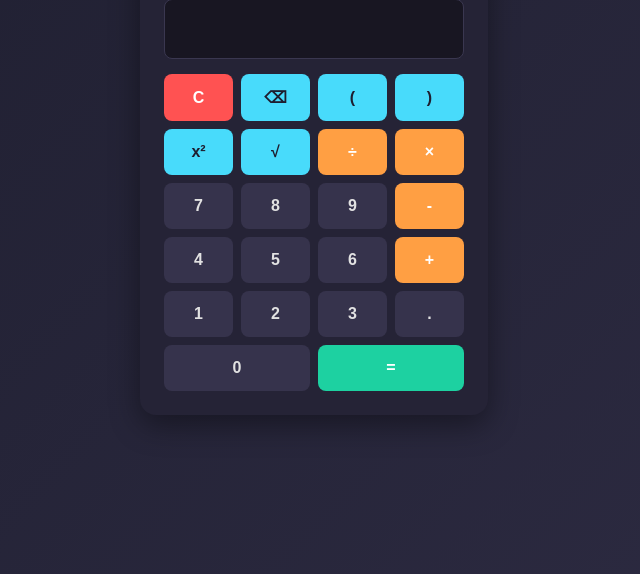
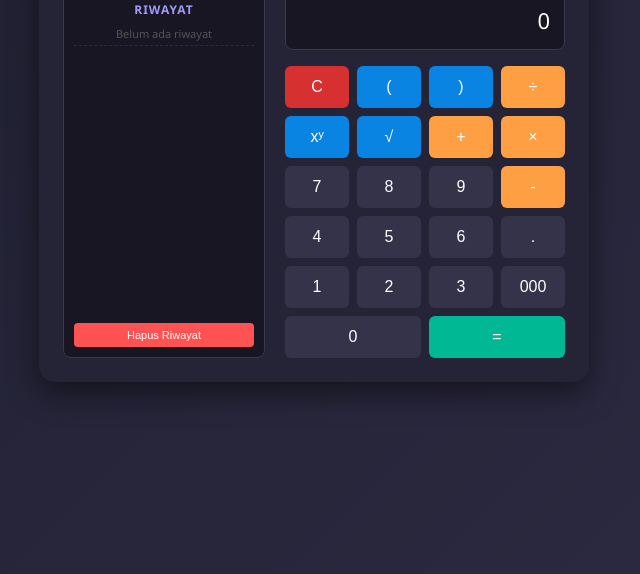
Before and after one commit to mohammedbakiir-hub/Calculator, a plain HTML site: page index.html in a window 1280 px wide. Shown: the part 226-800 px from the top of the page, without its empty margins (326-966 px from the left). Drawn offline with Linux system fonts and the light colour scheme.

Commit message:
index.html

```diff
--- a/index.html
+++ b/index.html
@@ -3,7 +3,7 @@
 <head>
     <meta charset="UTF-8">
     <meta name="viewport" content="width=device-width, initial-scale=1.0">
-    <title>Calculator Estetik</title>
+    <title>Kalkulator Estetik & Riwayat</title>
     <style>
         body {
             font-family: 'Segoe UI', Tahoma, Geneva, Verdana, sans-serif;
@@ -14,34 +14,79 @@
             background: linear-gradient(135deg, #1e1e2f, #2d2b42);
             margin: 0;
         }
-        .calculator {
+        .main-container {
+            display: flex;
+            gap: 20px;
             background: #252336;
             padding: 24px;
             border-radius: 16px;
-            box-shadow: 0 10px 30px rgba(0,0,0,0.4);
-            width: 300px;
+            box-shadow: 0 10px 30px rgba(0,0,0,0.5);
         }
-        .app-title {
-            color: #fff;
+        .history-panel {
+            width: 180px;
+            background: #181622;
+            border-radius: 8px;
+            padding: 10px;
+            display: flex;
+            flex-direction: column;
+            justify-content: space-between;
+            max-height: 420px;
+            border: 1px solid #3a3750;
+        }
+        .history-content {
+            overflow-y: auto;
+            flex-grow: 1;
+        }
+        .history-panel h4 {
+            color: #a29bfe;
+            font-size: 12px;
+            margin: 0 0 8px 0;
             text-align: center;
-            font-size: 20px;
-            font-weight: 600;
-            letter-spacing: 1.5px;
-            margin-bottom: 15px;
             text-transform: uppercase;
+            letter-spacing: 1px;
         }
-        #display {
+        .history-item {
+            color: #8c88a8;
+            font-size: 11px;
+            text-align: right;
+            margin-bottom: 6px;
+            border-bottom: 1px dashed #2d2b42;
+            padding-bottom: 4px;
+        }
+        .btn-clear-history {
+            background: #ff5252;
+            color: white;
+            border: none;
+            padding: 6px;
+            border-radius: 4px;
+            font-size: 11px;
+            cursor: pointer;
+            text-align: center;
+            margin-top: 8px;
+            transition: background 0.2s;
+        }
+        .btn-clear-history:hover {
+            background: #ff1744;
+        }
+        .calculator {
+            width: 280px;
+        }
+        .display {
             width: 100%;
             height: 60px;
             background: #181622;
-            color: #fff;
-            font-size: 24px;
+            color: #ffffff;
+            font-size: 22px;
             text-align: right;
-            padding: 10px;
+            padding: 10px 14px;
             box-sizing: border-box;
-            margin-bottom: 15px;
+            border: 1px solid #3a3750;
             border-radius: 8px;
-            border: 1px solid #3a3750;
+            margin-bottom: 16px;
+            overflow-x: auto;
+            display: flex;
+            align-items: center;
+            justify-content: flex-end;
         }
         .buttons {
             display: grid;
@@ -49,101 +94,175 @@
             gap: 8px;
         }
         button {
-            padding: 14px;
+            padding: 12px;
             font-size: 16px;
-            font-weight: 600;
+            border: none;
+            border-radius: 6px;
             cursor: pointer;
-            border: none;
-            border-radius: 8px;
-            background: #36334c;
-            color: #e2e2e2;
-            transition: 0.2s;
+            background: #35334a;
+            color: #ffffff;
+            transition: background 0.2s;
         }
-        button:hover { background: #4c486a; }
-        .operator { background: #ff9f43; color: #fff; }
-        .operator:hover { background: #e08b35; }
-        .clear { background: #ff5252; color: #fff; }
-        .clear:hover { background: #e04444; }
-        .function { background: #48dbfb; color: #1e1e2f; }
-        .function:hover { background: #37c3df; }
-        .equal { background: #1dd1a1; color: #fff; grid-column: span 2; }
-        .equal:hover { background: #10ac84; }
+        button:hover {
+            background: #464363;
+        }
+        .btn-operator {
+            background: #ff9f43;
+            color: #fff;
+        }
+        .btn-operator:hover {
+            background: #f39c12;
+        }
+        .btn-function {
+            background: #0984e3;
+            color: #fff;
+        }
+        .btn-function:hover {
+            background: #74b9ff;
+        }
+        .btn-equal {
+            background: #00b894;
+            color: #fff;
+            grid-column: span 2;
+        }
+        .btn-equal:hover {
+            background: #55efc4;
+        }
+        .btn-clear {
+            background: #d63031;
+            color: #fff;
+        }
+        .btn-clear:hover {
+            background: #ff7675;
+        }
     </style>
 </head>
 <body>
 
+<div class="main-container">
+    <!-- Panel Riwayat di Kiri -->
+    <div class="history-panel">
+        <div>
+            <h4>Riwayat</h4>
+            <div class="history-content" id="historyList">
+                <div class="history-item" style="text-align: center; color: #555;">Belum ada riwayat</div>
+            </div>
+        </div>
+        <button class="btn-clear-history" onclick="clearHistory()">Hapus Riwayat</button>
+    </div>
+
+    <!-- Kalkulator Utama -->
     <div class="calculator">
-    <div class="app-title">Calculator</div>
-    <input type="text" id="display" readonly>
+        <div class="display" id="display">0</div>
         <div class="buttons">
-        <button class="clear" onclick="clearDisplay()">C</button>
-        <button class="function" onclick="backspace()">⌫</button>
-        <button class="function" onclick="appendValue('(')">(</button>
-        <button class="function" onclick="appendValue(')')">)</button>
+            <button class="btn-clear" onclick="clearDisplay()">C</button>
+            <button class="btn-function" onclick="appendValue('(')">(</button>
+            <button class="btn-function" onclick="appendValue(')')">)</button>
+            <button class="btn-operator" onclick="appendValue('/')">÷</button>
 
-        <button class="function" onclick="appendSquare()">x²</button>
-        <button class="function" onclick="appendSqrt()">√</button>
-        <button class="operator" onclick="appendValue('÷')">÷</button>
-        <button class="operator" onclick="appendValue('×')">×</button>
+            <button class="btn-function" onclick="appendPower()">xʸ</button>
+            <button class="btn-function" onclick="appendSqrt()">√</button>
+            <button class="btn-operator" onclick="appendValue('+')">+</button>
+            <button class="btn-operator" onclick="appendValue('*')">×</button>
 
             <button onclick="appendValue('7')">7</button>
             <button onclick="appendValue('8')">8</button>
             <button onclick="appendValue('9')">9</button>
-        <button class="operator" onclick="appendValue('-')">-</button>
+            <button class="btn-operator" onclick="appendValue('-')">-</button>
 
             <button onclick="appendValue('4')">4</button>
             <button onclick="appendValue('5')">5</button>
             <button onclick="appendValue('6')">6</button>
-        <button class="operator" onclick="appendValue('+')">+</button>
+            <button onclick="appendValue('.')">.</button>
 
             <button onclick="appendValue('1')">1</button>
             <button onclick="appendValue('2')">2</button>
             <button onclick="appendValue('3')">3</button>
-        <button onclick="appendValue('.')">.</button>
+            <button onclick="appendValue('000')">000</button>
 
             <button onclick="appendValue('0')" style="grid-column: span 2;">0</button>
-        <button class="equal" onclick="calculate()">=</button>
+            <button class="btn-equal" onclick="calculate()">=</button>
+        </div>
     </div>
 </div>
 
 <script>
     const display = document.getElementById('display');
+    const historyList = document.getElementById('historyList');
+    let currentExpression = '';
+    let historyData = [];
 
     function appendValue(val) {
-        display.value += val;
+        if (display.innerText === '0' && val !== '.') {
+            currentExpression = '';
+        }
+        currentExpression += val;
+        display.innerText = currentExpression;
+    }
+
+    function appendPower() {
+        currentExpression += '^';
+        display.innerText = currentExpression;
+    }
+
+    function appendSqrt() {
+        currentExpression += '√(';
+        display.innerText = currentExpression;
     }
 
     function clearDisplay() {
-        display.value = '';
+        currentExpression = '';
+        display.innerText = '0';
     }
 
-    function backspace() {
-        display.value = display.value.slice(0, -1);
-    }
-
-    function appendSquare() {
-        if (display.value !== '') {
-            display.value = `(${display.value})**2`;
-            calculate();
-        }
-    }
-
-    function appendSqrt() {
-        display.value += 'Math.sqrt(';
+    function clearHistory() {
+        historyData = [];
+        historyList.innerHTML = '<div class="history-item" style="text-align: center; color: #555;">Belum ada riwayat</div>';
     }
 
     function calculate() {
         try {
-            // Ubah simbol visual ke operator JavaScript asli sebelum dihitung
-            let expression = display.value
+            let evalExpression = currentExpression
                 .replace(/×/g, '*')
-                .replace(/÷/g, '/');
+                .replace(/÷/g, '/')
+                .replace(/²/g, '**2')
+                .replace(/\^/g, '**');
 
-            let result = eval(expression);
-            display.value = Number.isFinite(result) ? result : 'Error';
+            while (evalExpression.includes('√(')) {
+                evalExpression = evalExpression.replace(/√\(([^)]+)\)/g, 'Math.sqrt($1)');
+            }
+
+            let result = eval(evalExpression);
+
+            if (!Number.isInteger(result)) {
+                result = parseFloat(result.toFixed(6));
+            }
+
+            historyData.unshift(`${currentExpression} = ${result}`);
+            if (historyData.length > 10) historyData.pop();
+
+            updateHistoryUI();
+
+            display.innerText = result;
+            currentExpression = result.toString();
         } catch (error) {
-            display.value = 'Error';
+            display.innerText = 'Error';
+            currentExpression = '';
         }
+    }
+
+    function updateHistoryUI() {
+        if (historyData.length === 0) {
+            historyList.innerHTML = '<div class="history-item" style="text-align: center; color: #555;">Belum ada riwayat</div>';
+            return;
+        }
+        historyList.innerHTML = '';
+        historyData.forEach(item => {
+            const div = document.createElement('div');
+            div.className = 'history-item';
+            div.innerText = item;
+            historyList.appendChild(div);
+        });
     }
 </script>
 
```
Lines whose indentation alone changed are shown as unchanged.
